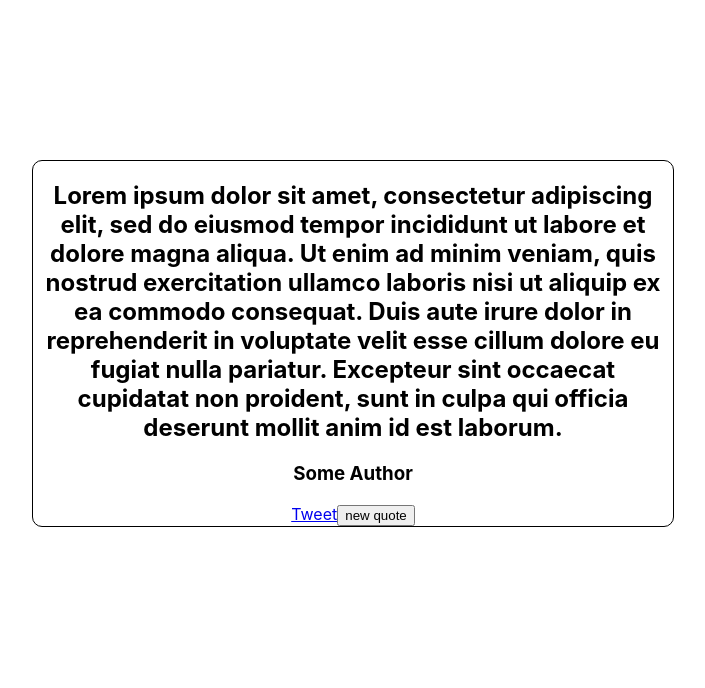
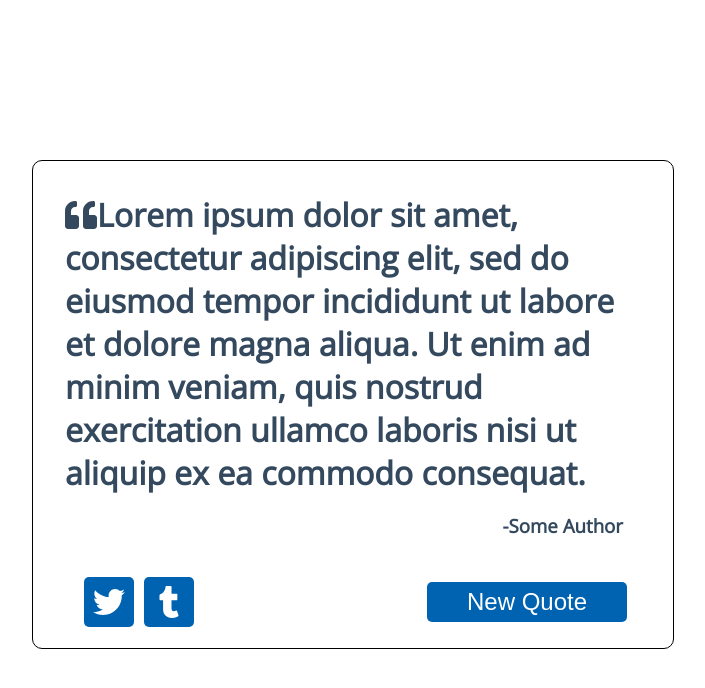
Before and after one commit to ericDevSantana/fcc-random-quote-machine, a React (Create React App) app: page / in a window 1280 px wide. Shown: the top 688 px of the page, without its empty margins (287-992 px from the left). Built offline with nearby package versions, Linux system fonts and the light colour scheme.

Commit message:
fonts awesome and styling

```diff
--- a/package.json
+++ b/package.json
@@ -3,9 +3,15 @@
   "version": "0.1.0",
   "private": true,
   "dependencies": {
+    "@fortawesome/fontawesome-svg-core": "^1.2.35",
+    "@fortawesome/free-brands-svg-icons": "^5.15.3",
+    "@fortawesome/free-solid-svg-icons": "^5.15.3",
+    "@fortawesome/react-fontawesome": "^0.1.14",
     "@testing-library/jest-dom": "^5.12.0",
     "@testing-library/react": "^11.2.7",
     "@testing-library/user-event": "^12.8.3",
+    "i": "^0.3.6",
+    "npm": "^7.15.0",
     "react": "^17.0.2",
     "react-dom": "^17.0.2",
     "react-scripts": "4.0.3",
--- a/src/components/Quote.js
+++ b/src/components/Quote.js
@@ -1,30 +1,43 @@
 import React from "react";
+import styles from "./Quote.module.css";
+import { FontAwesomeIcon } from "@fortawesome/react-fontawesome";
+import { faQuoteLeft } from "@fortawesome/free-solid-svg-icons";
+import { faTumblr, faTwitter } from "@fortawesome/free-brands-svg-icons";
 
 const Quote = (props) => {
   return (
-    <div id="quote-box" className="App">
+    <div id="quote-box" className={styles.quote}>
       <div id="text">
         <h2>
+          <FontAwesomeIcon icon={faQuoteLeft} />
           Lorem ipsum dolor sit amet, consectetur adipiscing elit, sed do
           eiusmod tempor incididunt ut labore et dolore magna aliqua. Ut enim ad
           minim veniam, quis nostrud exercitation ullamco laboris nisi ut
-          aliquip ex ea commodo consequat. Duis aute irure dolor in
-          reprehenderit in voluptate velit esse cillum dolore eu fugiat nulla
-          pariatur. Excepteur sint occaecat cupidatat non proident, sunt in
-          culpa qui officia deserunt mollit anim id est laborum.
+          aliquip ex ea commodo consequat.
         </h2>
       </div>
-      <div id="author">
-        <h3>Some Author</h3>
+      <div id="author" className={styles.author}>
+        <h3>-Some Author</h3>
       </div>
+      <div className={styles["bottom-bar"]}>
+        <div className={styles["anchor-links"]}>
           <a
             href="https://twitter.com/intent/tweet"
             target="_blank"
             id="tweet-quote"
           >
-        Tweet
+            <FontAwesomeIcon icon={faTwitter} size="2x" />
           </a>
-      <button id="new-quote">new quote</button>
+          <a
+            href="https://twitter.com/intent/tweet"
+            target="_blank"
+            id="tumblr-quote"
+          >
+            <FontAwesomeIcon icon={faTumblr} size="2x" />
+          </a>
+        </div>
+        <button id="new-quote">New Quote</button>
+      </div>
     </div>
   );
 };
--- a/src/components/Quote.module.css
+++ b/src/components/Quote.module.css
@@ -0,0 +1,61 @@
+@import url('https://fonts.googleapis.com/css2?family=Open+Sans:wght@300&display=swap');
+
+.quote {
+  color: #34495e;
+  font-family: 'Open Sans', sans-serif;
+}
+
+.quote h2 {
+  margin: 2rem 2rem 0 2rem;
+  font-size: 2rem;
+}
+
+.author {
+  display: flex;
+  justify-content: flex-end;
+}
+
+.author h3{
+    margin-right: 50px;
+}
+
+.bottom-bar {
+  display: flex;
+  justify-content: space-between;
+  align-items: center;
+  padding: 1rem;
+}
+
+.bottom-bar button {
+    margin-right: 30px;
+    padding: 5px;
+    height: 40px;
+    width: 200px;
+    font-size: 1.5rem;
+    border: none;
+    background-color: #0063B1;
+    color: white;
+    border-radius: 5px;
+}
+
+.anchor-links {
+    display: flex;
+    justify-content: space-between;
+    margin-left: 30px;
+}
+
+.anchor-links a {
+    display: flex;
+    justify-content: center;
+    align-items: center;
+    text-align: center;
+    height: 40px;
+    width: 40px;
+    margin: 5px;
+    text-decoration: none;
+    padding: 5px;
+    background-color: #0063B1;
+    color: white;
+    font-weight: bold;
+    border-radius: 5px;
+}
```
Also changed, not shown: 1 other file (tests, documents, lock files or other folders). Lines whose indentation alone changed are shown as unchanged.
